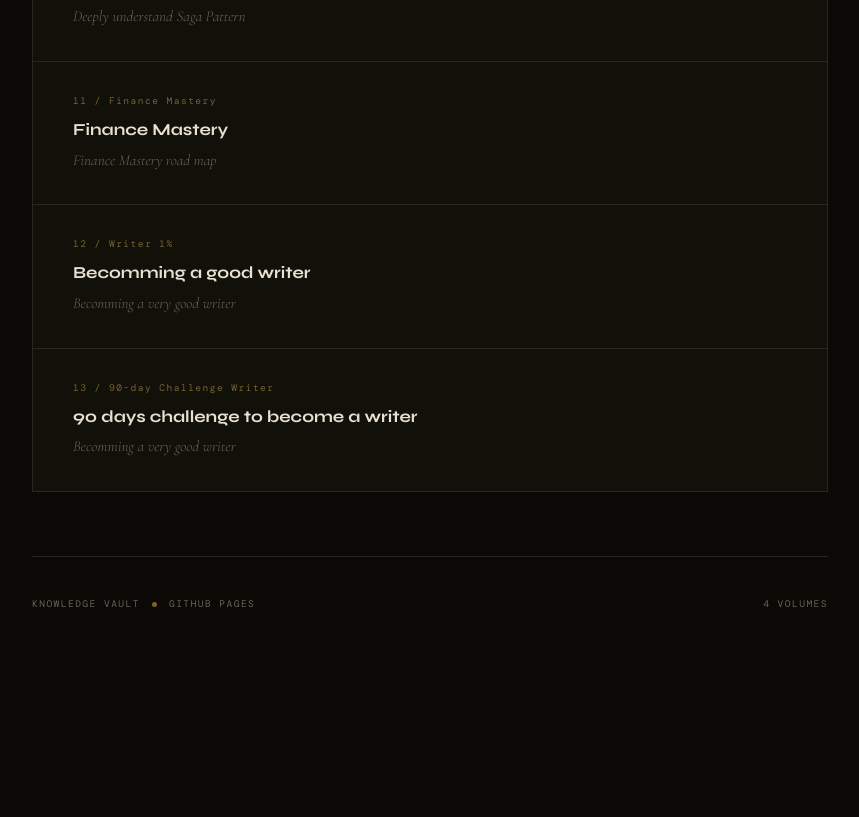
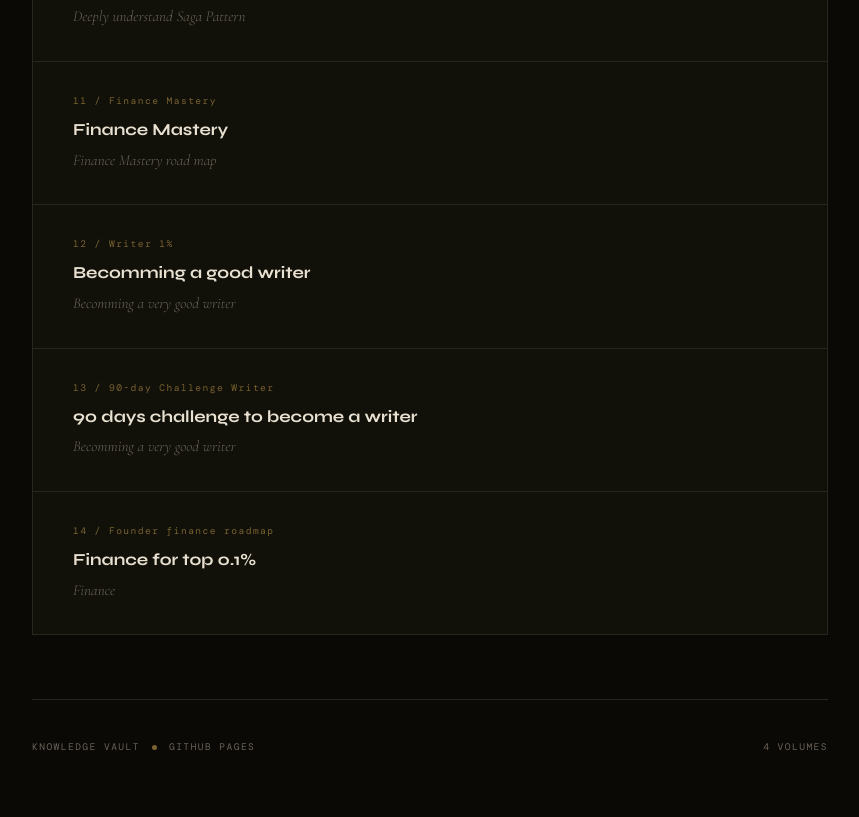
Before and after one commit to maxubrq/roadmaps, a plain HTML site: page index.html in a window 1280 px wide. Shown: the part 2044-2861 px from the top of the page, without its empty margins (210-1069 px from the left). Before the commit the page ends 2718 px from the top, so only its background shows below. Drawn offline with nearby package versions, Linux system fonts and the light colour scheme; a web font is replaced by a local one.

Commit message:
Update index.html

```diff
--- a/index.html
+++ b/index.html
@@ -385,6 +385,13 @@
           <span class="card-arrow">→</span>
         </a>
 
+        <a href="roadmaps/founder_finance_roadmap.html" class="card">
+          <span class="card-index">14 / Founder finance roadmap</span>
+          <div class="card-title">Finance for top 0.1%</div>
+          <p class="card-desc">Finance</p>
+          <span class="card-arrow">→</span>
+        </a>
+
       </div>
     </nav>
 
```
